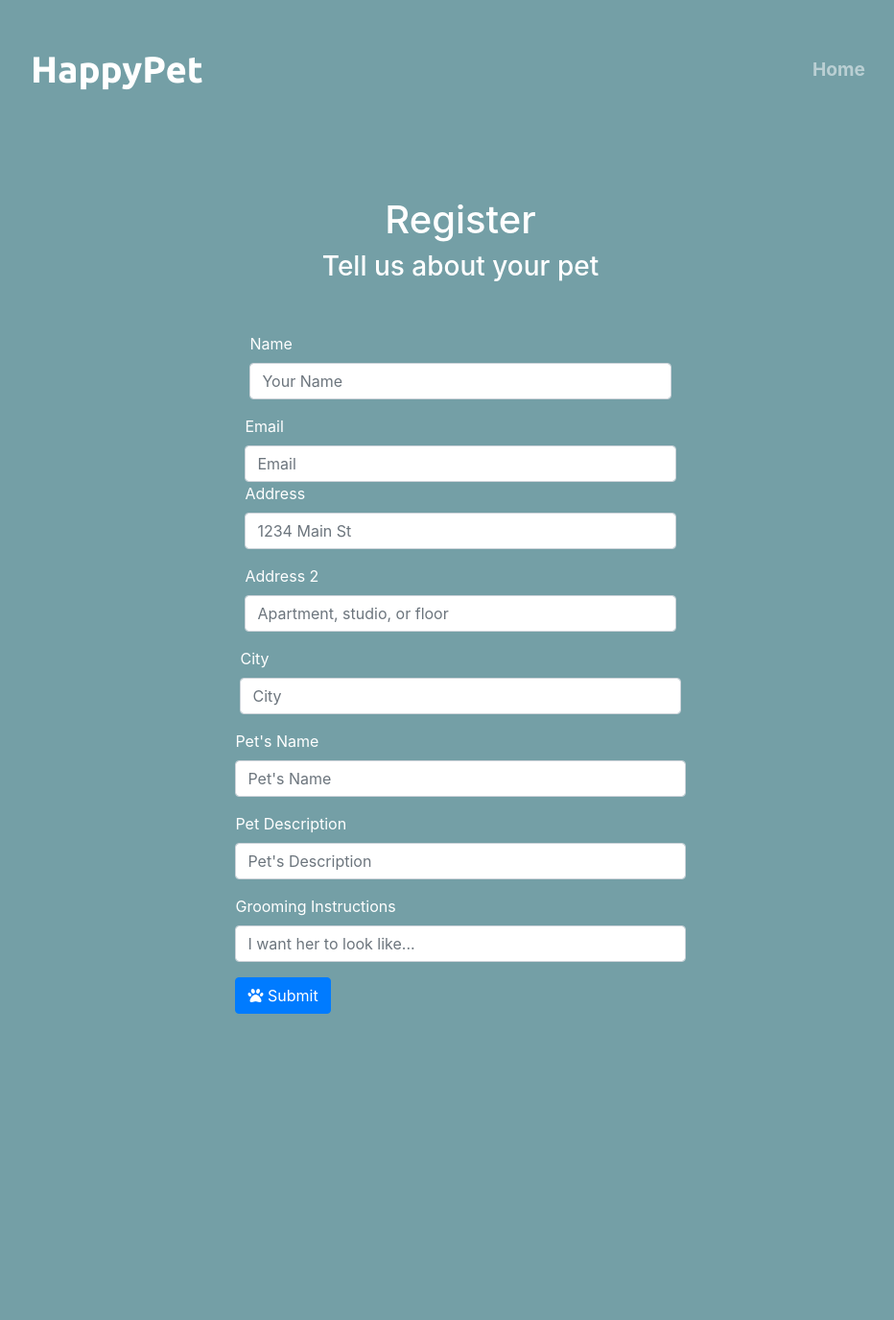
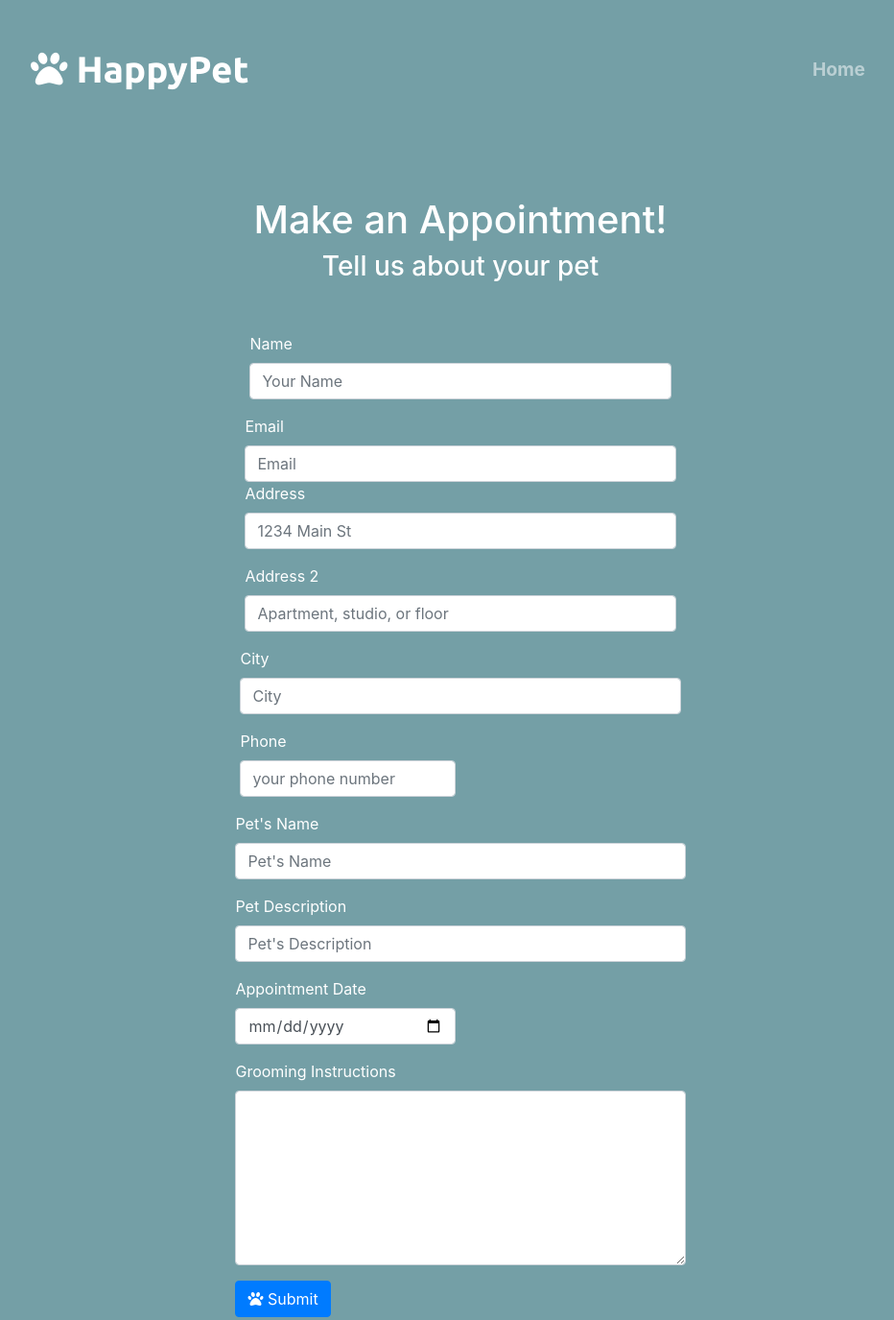
Before and after one commit to Sherekin2012/HappyPet, a plain HTML site: page happypetcontact.html in a window 1280 px wide. Shown: the whole page at 96% size, without its empty margins (160-1092 px from the left). Before the commit the page ends 1253 px from the top, so only its background shows below. Drawn offline with nearby package versions, Linux system fonts and the light colour scheme.

Commit message:
Added fields and function to form

```diff
--- a/happypetcontact.html
+++ b/happypetcontact.html
@@ -26,7 +26,7 @@
     <div class="container-fluid">
 
       <nav class="navbar navbar-expand-lg navbar-dark">
-        <a class="navbar-brand" href="#">HappyPet</a>
+        <a class="navbar-brand" href="#"><i class="fas fa-paw"></i> HappyPet</a>
         <button class="navbar-toggler" type="button" data-toggle="collapse" data-target="#navbarNav" aria-controls="navbarNav" aria-expanded="false" aria-label="Toggle navigation">
           <span class="navbar-toggler-icon"></span>
         </button>
@@ -44,7 +44,7 @@
       <div class="container-fluid">
         <div class="row">
           <div class="col-lg-12">
-            <h1 class="register-title">Register</h1>
+            <h1 class="register-title">Make an Appointment!</h1>
             <h3 class="register-title">Tell us about your pet</h3>
 
           </div>
@@ -68,11 +68,18 @@
                   <label for="inputAddress2">Address 2</label>
                   <input type="text" class="form-control" id="inputAddress2" placeholder="Apartment, studio, or floor">
                 </div>
+
                 <div class="form-row">
                   <div class="form-group col-lg-12">
                     <label for="inputCity">City</label>
                     <input type="text" class="form-control" id="inputCity" placeholder="City">
                   </div>
+                  <div class="form-group col-lg-6">
+                    <label for="tel">Phone</label>
+                    <input type="tel" class="form-control" id="tel" placeholder="your phone number" maxlength="12">
+                  </div>
+
+
                   <div class="form-row">
                     <div class="form-group col-lg-12">
                       <label for="pet's name">Pet's Name</label>
@@ -83,10 +90,17 @@
                       <input type="text" class="form-control" id="petdescription" placeholder="Pet's Description">
 
                     </div>
+                    <div div class="form-group col-lg-6">
+                      <label for="date"> Appointment Date </label>
+                      <input type="date" class="form-control" name="date" id="Date"></input>
+                    </div>
                     <div class="form-group col-lg-12">
-                <label for="grooming instructions">Grooming Instructions</label>
-                <input type="text" class="form-control" id="groominginstructions" placeholder="I want her to look like...">
+                      <label for="GroomingInstructions">Grooming Instructions</label>
+                      <textarea id="GroomingInstructions" name="GroomingInstructions" class="form-control" rows="7" cols="5">
+                </textarea>
                     </div>
+
+
                   </div>
                   <div class="form-group">
                   </div>
```
Lines whose indentation alone changed are shown as unchanged.
